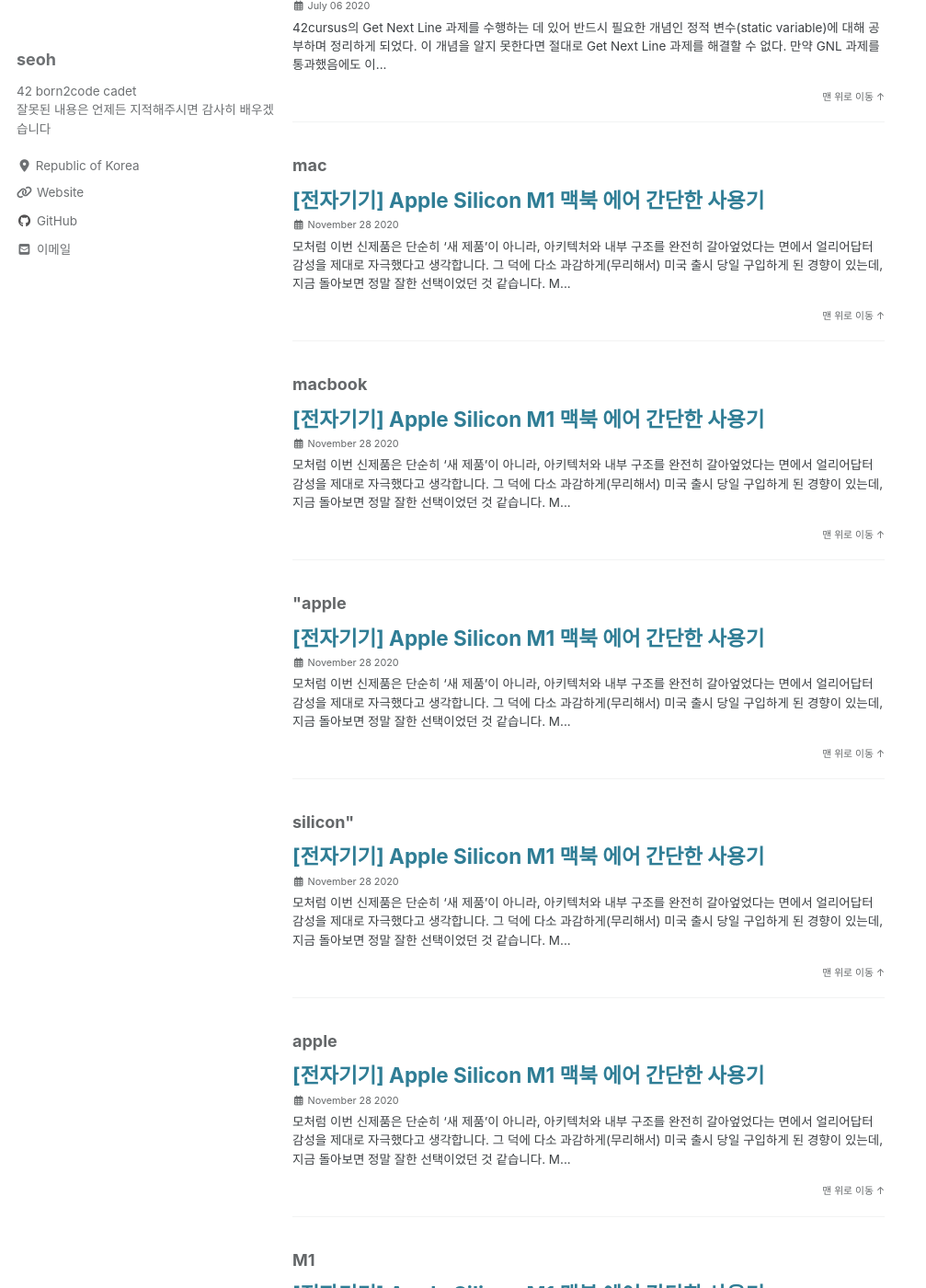
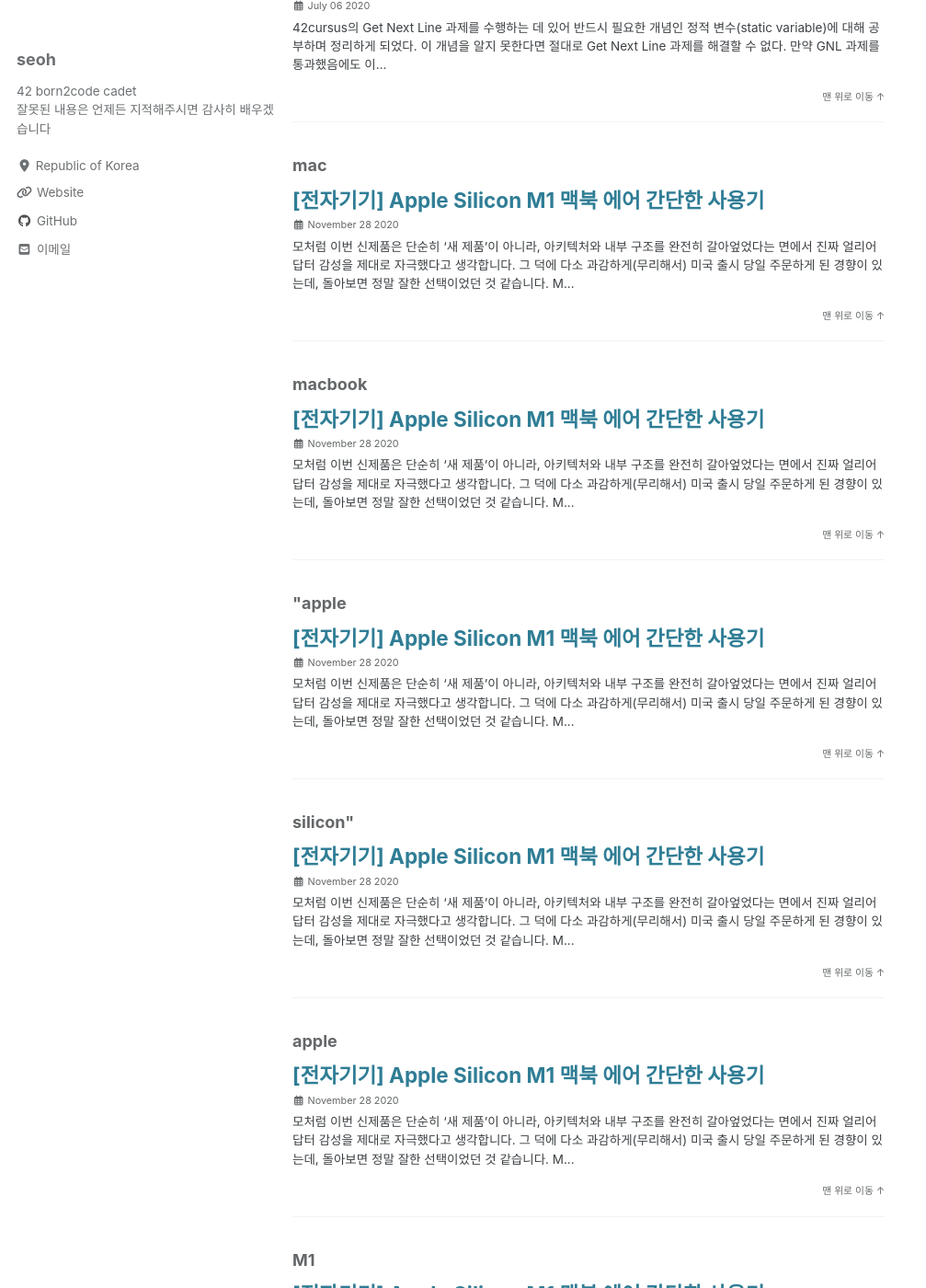
Before and after one commit to ohseyong/ohseyong.github.io, a Jekyll site: the page built from _pages/tag_archive.md, in a window 1280 px wide and 1400 px high, scrolled down 8024 px. Shown: the whole window at 92% size, without its empty margins (0-1007 px from the left). Built offline with Jekyll 4.4.1, drawn with Linux system fonts in a browser that asks for light colours; cached includes are drawn as plain includes; nearby versions of some CDN libraries; some of the changed text lies outside the part shown.

Commit message:
Update 2020-11-29-Macbook-with-Apple-Silicone-Review.md

```diff
--- a/_posts/2020-11-29-Macbook-with-Apple-Silicone-Review.md
+++ b/_posts/2020-11-29-Macbook-with-Apple-Silicone-Review.md
@@ -13,13 +13,12 @@
 
 ---
 
-
-모처럼 이번 신제품은 단순히 '새 제품'이 아니라, 아키텍처와 내부 구조를 완전히 갈아엎었다는 면에서 **얼리어답터 감성을 제대로 자극**했다고 생각합니다. 그 덕에 다소 과감하게(무리해서) 미국 출시 당일 구입하게 된 경향이 있는데, 지금 돌아보면 정말 잘한 선택이었던 것 같습니다. M1 칩의 성능과 장점에 대해 소문이 나고 큰 이슈가 되면서, 현재 M1을 탑재한 새 맥북 시리즈는 미국에서도 몇 주씩 기다려야 살 수 있게 되었습니다. **물론 한국에 언제 나올지는 여전히 요원한 상태**구요.
+모처럼 이번 신제품은 단순히 '새 제품'이 아니라, 아키텍처와 내부 구조를 완전히 갈아엎었다는 면에서 **진짜 얼리어답터 감성을 제대로 자극**했다고 생각합니다. 그 덕에 다소 과감하게(무리해서) 미국 출시 당일 주문하게 된 경향이 있는데, 돌아보면 정말 잘한 선택이었던 것 같습니다. M1 칩의 성능과 장점에 대해 소문이 나고 큰 이슈가 되면서 현재 새 맥북 시리즈는 미국에서도 몇 주씩 기다려야 살 수 있게 되었습니다. **물론 한국에 언제 나올지는 여전히 요원한 상태**구요.
 
 ![IMG_2972](https://i.imgur.com/Z06OTtU.jpg)
 
 #### 미리 보는 결론 요약
-화면 크기 때문에 기존에 사용하던 인텔맥 16인치와  M1 맥북 에어 13인치 사이에서 고민해야 할 것 같다고 생각했습니다. 그러나 한 번 써보니 13인치고 16인치고 인텔맥은 다 큰일난 것 같다는 느낌이 옵니다. 이번 신제품들이 한국에 출시하고 소문이 나며 중고가 떨어지기 전에 기존에 쓰던 맥북을 서둘러 팔아야할 것 같습니다.
+사용해보기 전엔 화면 크기 때문에 기존에 사용하던 인텔맥 16인치와  M1 맥북 에어 13인치 사이에서 고민해야 할 것 같다고 생각했습니다. 그러나 한 번 써보니 13인치고 16인치고 인텔 맥은 다 큰일난 것 같다는 느낌이 옵니다. 이번 신제품들이 한국에 출시하고 소문이 나며 중고가 떨어지기 전에 기존에 쓰던 맥북을 서둘러 팔아야할 것 같습니다.
 
 ### 주 사용환경
 - 사파리(또는 크롬) 탭 20~30여개는 항상 떠 있습니다.
```
